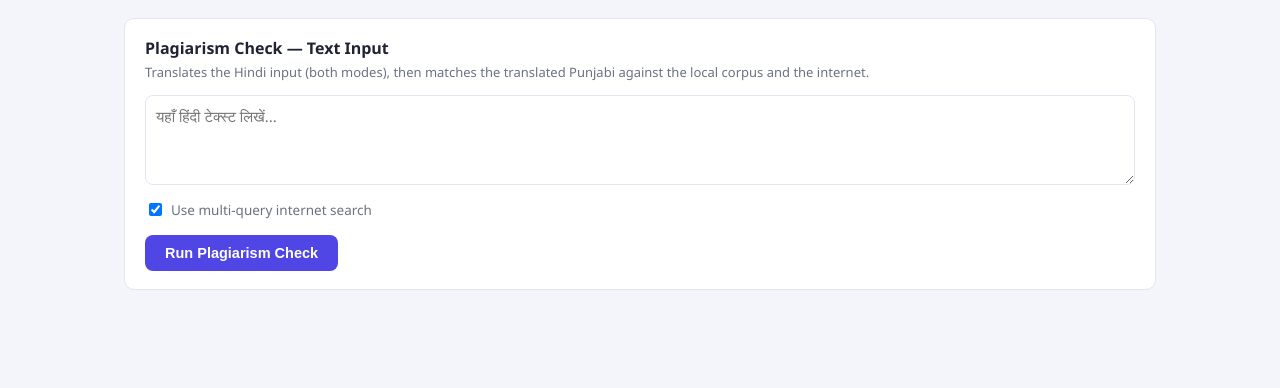
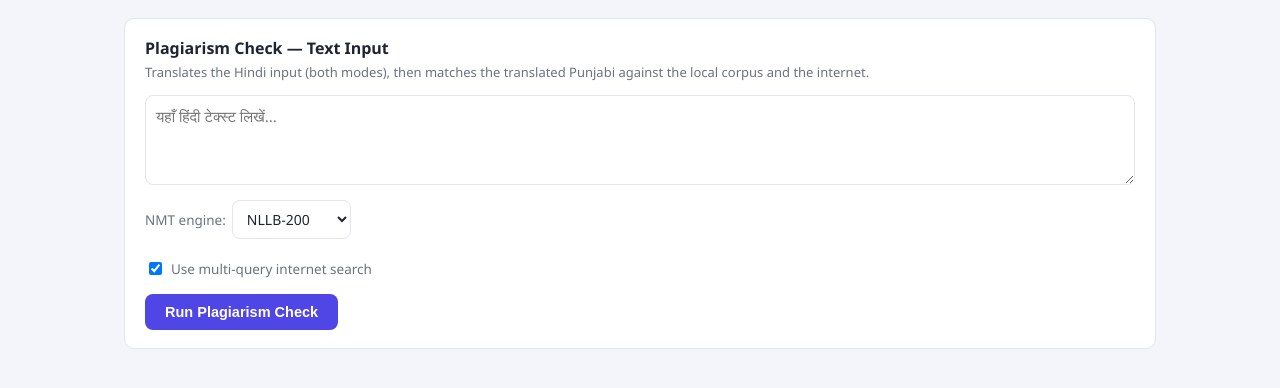
Before and after one commit to sachinmajithia/thesis, a Flask app: page / in a window 1280 px wide. Shown: the part 223-611 px from the top of the page. Run offline with Flask 3, Linux system fonts and the light colour scheme.

Commit message:
Add option to choose NLLB-200 or IndicTrans2 as the NMT engine
Adds AI4Bharat's IndicTrans2 (indic-indic) as a second NMT engine
alongside NLLB-200, selectable per request instead of hardcoded.

- New constants NMT_MODEL_CHOICES/DEFAULT_NMT_MODEL/INDICTRANS2_MODEL_NAME
  and a _resolve_nmt_model() helper that normalizes/validates a caller's
  choice, defaulting to NLLB-200 for anything unset or unrecognized.
- load_indictrans2_model() loads IndicTrans2 lazily on first actual use
  and caches it - it's a larger model than NLLB-200-distilled-600M, so
  loading both eagerly at startup would only add to the OOM risk already
  flagged for NLLB alone. Degrades gracefully (falls back cleanly, logs a
  clear message) if the optional 'IndicTransToolkit' package isn't
  installed, same pattern as the existing PyPDF2/python-docx handling.
- indictrans2_translate() mirrors nmt_translate()'s beam search +
  repetition-control generation settings (same degenerate-repeat risk
  applies to any seq2seq model).
- run_nmt() dispatches to the selected engine; translate_hindi_to_punjabi(),
  translate_both_modes() and run_plagiarism_pipeline() all take a
  model_choice/nmt_model parameter (default 'nllb', so existing callers
  like evaluate_samanantar.py are unaffected) and thread it through.
- /api/plagiarism-check/text, /api/upload/plagiarism-check and
  /api/translate/compare accept an nmt_model field/form value.
  /health reports load status for both engines.
- UI: added an "NMT engine" dropdown (NLLB-200 / IndicTrans2) to the
  Plagiarism Check and Upload Document tabs, and the NMT Mode / Translation
  Used cards now show which engine produced the output.
- requirements.txt: added IndicTransToolkit (optional, only needed to use
  IndicTrans2).

Co-Authored-By: Claude Sonnet 5 <noreply@anthropic.com>
Claude-Session: https://claude.ai/code/session_014Y6KrCk7384oTf22m9FYp7

```diff
--- a/app.py
+++ b/app.py
@@ -70,6 +70,19 @@ os.makedirs(app.config['CORPUS_FOLDER'], exist_ok=True)
 # If present at startup, it is used instead of the generic pretrained model.
 FINETUNED_INDICBERT_PATH = os.path.join('models', 'indicbert-finetuned-hi-pa')
 PRETRAINED_SEMANTIC_MODEL = 'l3cube-pune/indic-sentence-similarity-sbert'
+
+# NMT engine choices available for Hindi->Punjabi translation. NLLB-200 is
+# loaded eagerly at startup (see load_models()); IndicTrans2 is much larger
+# and is loaded lazily on first actual use instead, so choosing it costs
+# nothing for callers who never ask for it.
+NMT_MODEL_CHOICES = ('nllb', 'indictrans2')
+DEFAULT_NMT_MODEL = 'nllb'
+INDICTRANS2_MODEL_NAME = 'ai4bharat/indictrans2-indic-indic-1B'
+
+def _resolve_nmt_model(value) -> str:
+    """Normalize a caller-supplied NMT engine choice, falling back to the default for anything unrecognized."""
+    value = (value or '').strip().lower()
+    return value if value in NMT_MODEL_CHOICES else DEFAULT_NMT_MODEL
 
 # Only surface a corpus/internet result as a plagiarism match once its
 # similarity reaches this threshold - keeps the UI focused on strong,
@@ -864,7 +877,112 @@ def nmt_translate(hindi_sentence, tokenizer, model, device):
     except Exception as e:
         return f"NMT Error: {str(e)}", -1.0
 
-def translate_hindi_to_punjabi(hindi_sentence):
+def load_indictrans2_model():
+    """
+    Lazily load AI4Bharat's IndicTrans2 (indic-indic) model on first actual
+    use, and cache it afterward. It is a larger model than
+    NLLB-200-distilled-600M, so loading it eagerly at startup alongside
+    NLLB would only add to the OOM risk already flagged for NLLB alone;
+    since it is purely an alternate NMT engine a caller opts into, there is
+    no reason to pay that memory cost unless someone actually selects it.
+
+    Requires the 'IndicTransToolkit' package (for text pre/post-processing)
+    in addition to transformers - returns None with a clear log message if
+    that's not installed, rather than raising, so the app keeps running
+    with NLLB (and Dictionary/EBMT) available.
+    """
+    if 'indictrans2' in model_cache:
+        return model_cache['indictrans2']
+
+    print("\n📖 Loading IndicTrans2 (indic-indic) Translation Model...")
+    print(f"   Model: {INDICTRANS2_MODEL_NAME}")
+
+    try:
+        from IndicTransToolkit.processor import IndicProcessor
+    except ImportError:
+        print("⚠️ IndicTransToolkit not installed - install with: pip install IndicTransToolkit")
+        model_cache['indictrans2'] = None
+        return None
+
+    try:
+        device = "cuda" if torch.cuda.is_available() else "cpu"
+        print(f"   Using device: {device}")
+
+        tokenizer = AutoTokenizer.from_pretrained(INDICTRANS2_MODEL_NAME, trust_remote_code=True)
+        try:
+            model = AutoModelForSeq2SeqLM.from_pretrained(
+                INDICTRANS2_MODEL_NAME, trust_remote_code=True, low_cpu_mem_usage=True
+            )
+        except ImportError:
+            model = AutoModelForSeq2SeqLM.from_pretrained(INDICTRANS2_MODEL_NAME, trust_remote_code=True)
+        model = model.to(device)
+
+        entry = {
+            'tokenizer': tokenizer,
+            'model': model,
+            'device': device,
+            'processor': IndicProcessor(inference=True),
+        }
+        model_cache['indictrans2'] = entry
+        print("✅ IndicTrans2 model loaded successfully!")
+        return entry
+
+    except Exception as e:
+        print(f"⚠️ IndicTrans2 model loading failed: {e}")
+        model_cache['indictrans2'] = None
+        return None
+
+def indictrans2_translate(hindi_sentence):
+    """Neural Machine Translation using AI4Bharat's IndicTrans2 (indic-indic)."""
+    entry = load_indictrans2_model()
+    if not entry:
+        return "IndicTrans2 model not available", -1.0
+
+    try:
+        tokenizer = entry['tokenizer']
+        model = entry['model']
+        device = entry['device']
+        ip = entry['processor']
+
+        src_lang, tgt_lang = "hin_Deva", "pan_Guru"
+        batch = ip.preprocess_batch([hindi_sentence], src_lang=src_lang, tgt_lang=tgt_lang)
+        inputs = tokenizer(batch, truncation=True, padding="longest", return_tensors="pt")
+        inputs = {k: v.to(device) for k, v in inputs.items()}
+
+        input_len = inputs['input_ids'].shape[1]
+        max_new_tokens = min(200, max(20, input_len * 4))
+
+        with torch.no_grad():
+            generated_tokens = model.generate(
+                **inputs,
+                num_beams=4,
+                no_repeat_ngram_size=3,
+                repetition_penalty=1.3,
+                max_new_tokens=max_new_tokens,
+                early_stopping=True
+            )
+
+        decoded = tokenizer.batch_decode(generated_tokens, skip_special_tokens=True)
+        translations = ip.postprocess_batch(decoded, lang=tgt_lang)
+        return translations[0], 0.95
+
+    except Exception as e:
+        return f"IndicTrans2 Error: {str(e)}", -1.0
+
+def run_nmt(hindi_sentence: str, model_choice: str = DEFAULT_NMT_MODEL):
+    """
+    Dispatch Hindi->Punjabi neural translation to the selected NMT engine.
+
+    model_choice: 'nllb' (default, loaded eagerly at startup - see
+        load_models()) or 'indictrans2' (loaded lazily on first use here).
+    """
+    if model_choice == 'indictrans2':
+        return indictrans2_translate(hindi_sentence)
+    return nmt_translate(
+        hindi_sentence, model_cache.get('tokenizer'), model_cache.get('model'), model_cache.get('device')
+    )
+
+def translate_hindi_to_punjabi(hindi_sentence, model_choice: str = DEFAULT_NMT_MODEL):
     """Main translation function with cascade approach: Dictionary -> EBMT -> NMT"""
     print(f"\n🔄 Translating Hindi to Punjabi: '{hindi_sentence}'")
 
@@ -895,21 +1013,16 @@ def translate_hindi_to_punjabi(hindi_sentence):
         return ebmt_result, "EBMT"
 
     # 3. NMT as final fallback
-    print(f"⚠️ EBMT failed. Trying NMT...")
-    if not model_cache.get('loaded'):
+    print(f"⚠️ EBMT failed. Trying NMT ({model_choice})...")
+    if model_choice != 'indictrans2' and not model_cache.get('loaded'):
         return "Models not loaded", "None"
 
-    nmt_result, nmt_score = nmt_translate(
-        hindi_sentence,
-        model_cache['tokenizer'],
-        model_cache['model'],
-        model_cache['device']
-    )
+    nmt_result, nmt_score = run_nmt(hindi_sentence, model_choice=model_choice)
 
     print(f"✓ NMT translation: {nmt_result}")
     return nmt_result, "NMT"
 
-def translate_both_modes(hindi_sentence: str) -> Dict:
+def translate_both_modes(hindi_sentence: str, model_choice: str = DEFAULT_NMT_MODEL) -> Dict:
     """
     Run BOTH translation modes (EBMT and NMT) independently and return both
     outputs side-by-side, together with agreement metrics (BLEU and semantic
@@ -917,12 +1030,15 @@ def translate_both_modes(hindi_sentence: str) -> Dict:
     evaluation of example-based vs. neural machine translation, and for the
     "final output" of the system so a caller can see both modes rather than
     only the single cascade-selected translation.
+
+    model_choice selects the NMT engine used for the 'nmt' mode: 'nllb'
+    (default) or 'indictrans2'.
     """
     result = {
         'input': hindi_sentence,
         'dictionary': {'covered_fully': False, 'translation': None, 'untranslated_words': None},
         'ebmt': {'translation': None, 'similarity': None},
-        'nmt': {'translation': None, 'confidence': None},
+        'nmt': {'translation': None, 'confidence': None, 'engine': model_choice},
         'agreement': {},
         'recommended': None,
     }
@@ -948,11 +1064,9 @@ def translate_both_modes(hindi_sentence: str) -> Dict:
     result['ebmt']['translation'] = ebmt_text
     result['ebmt']['similarity'] = round(float(ebmt_score), 4) if ebmt_score is not None else None
 
-    # Mode 2: NMT
-    if model_cache.get('loaded'):
-        nmt_text, nmt_conf = nmt_translate(
-            hindi_sentence, model_cache['tokenizer'], model_cache['model'], model_cache['device']
-        )
+    # Mode 2: NMT (selected engine)
+    if model_choice == 'indictrans2' or model_cache.get('loaded'):
+        nmt_text, nmt_conf = run_nmt(hindi_sentence, model_choice=model_choice)
     else:
         nmt_text, nmt_conf = "Models not loaded", -1.0
     result['nmt']['translation'] = nmt_text
@@ -992,7 +1106,7 @@ def translate_both_modes(hindi_sentence: str) -> Dict:
     elif ebmt_valid and ebmt_score is not None and ebmt_score > 0.3:
         result['recommended'] = {'translation': ebmt_text, 'method': 'EBMT'}
     else:
-        result['recommended'] = {'translation': nmt_text, 'method': 'NMT'}
+        result['recommended'] = {'translation': nmt_text, 'method': 'NMT', 'engine': model_choice}
 
     return result
 
@@ -1854,6 +1968,7 @@ def upload_document_plagiarism():
             return jsonify({'success': False, 'error': f'File type not allowed. Allowed: {", ".join(app.config["ALLOWED_EXTENSIONS"])}'}), 400
 
         use_sentence_search = request.form.get('use_sentence_search', 'true').lower() != 'false'
+        nmt_model = _resolve_nmt_model(request.form.get('nmt_model'))
 
         # Save uploaded file
         filename = safe_upload_filename(file.filename)
@@ -1873,7 +1988,7 @@ def upload_document_plagiarism():
 
         print(f"✅ Document extracted: {len(content)} characters")
 
-        response_data = run_plagiarism_pipeline(content, use_sentence_search)
+        response_data = run_plagiarism_pipeline(content, use_sentence_search, nmt_model=nmt_model)
         response_data['filename'] = filename
         response_data['character_count'] = len(content)
         response_data['word_count'] = len(content.split())
@@ -1945,11 +2060,18 @@ def upload_document_corpus():
         traceback.print_exc()
         return jsonify({'success': False, 'error': str(e)}), 500
 
-def run_plagiarism_pipeline(hindi_text: str, use_sentence_search: bool = True) -> Dict:
+def run_plagiarism_pipeline(
+    hindi_text: str,
+    use_sentence_search: bool = True,
+    nmt_model: str = DEFAULT_NMT_MODEL
+) -> Dict:
     """
     Core plagiarism-check pipeline shared by the text-input and
     document-upload endpoints: translate (both EBMT and NMT modes) → corpus
     matching → sentence-based internet search → summary + DB logging.
+
+    nmt_model selects the NMT engine ('nllb' or 'indictrans2') used for the
+    NMT translation mode.
     """
     print("\n" + "=" * 80)
     print("PLAGIARISM CHECK STARTED")
@@ -1958,10 +2080,10 @@ def run_plagiarism_pipeline(hindi_text: str, use_sentence_search: bool = True) -
     start_time = datetime.now()
 
     # =========== STEP 1: TRANSLATE (BOTH MODES) ===========
-    print("\n[STEP 1] HINDI TO PUNJABI TRANSLATION (DICTIONARY + EBMT + NMT)")
+    print(f"\n[STEP 1] HINDI TO PUNJABI TRANSLATION (DICTIONARY + EBMT + NMT/{nmt_model})")
     print("-" * 80)
 
-    both_modes = translate_both_modes(hindi_text)
+    both_modes = translate_both_modes(hindi_text, model_choice=nmt_model)
     translated_punjabi = both_modes['recommended']['translation']
     translation_method = both_modes['recommended']['method']
 
@@ -2098,11 +2220,12 @@ def plagiarism_check_text():
         data = request.get_json()
         hindi_text = data.get('hindi_text', '').strip()
         use_sentence_search = data.get('use_sentence_search', True)
+        nmt_model = _resolve_nmt_model(data.get('nmt_model'))
 
         if not hindi_text:
             return jsonify({'error': 'No Hindi text provided'}), 400
 
-        return jsonify(run_plagiarism_pipeline(hindi_text, use_sentence_search))
+        return jsonify(run_plagiarism_pipeline(hindi_text, use_sentence_search, nmt_model=nmt_model))
 
     except Exception as e:
         print(f"❌ Error: {e}")
@@ -2120,11 +2243,12 @@ def translate_compare():
     try:
         data = request.get_json()
         hindi_text = data.get('hindi_text', '').strip()
+        nmt_model = _resolve_nmt_model(data.get('nmt_model'))
 
         if not hindi_text:
             return jsonify({'error': 'No Hindi text provided'}), 400
 
-        result = translate_both_modes(hindi_text)
+        result = translate_both_modes(hindi_text, model_choice=nmt_model)
         return jsonify({'success': True, **result})
 
     except Exception as e:
@@ -2340,6 +2464,13 @@ def health():
         'dictionary_size': len(translation_dict),
         'ebmt_corpus_size': len(parallel_corpus),
         'corpus_size': corpus_cache['corpus_size'],
+        'nmt_models': {
+            'nllb': model_cache.get('model') is not None,
+            # IndicTrans2 loads lazily on first use, so 'indictrans2' not
+            # yet being a key in model_cache means "not attempted yet"
+            # (still selectable) rather than "unavailable".
+            'indictrans2': model_cache.get('indictrans2') is not None if 'indictrans2' in model_cache else None,
+        },
         'timestamp': datetime.now().isoformat()
     })
 
--- a/requirements.txt
+++ b/requirements.txt
@@ -15,3 +15,6 @@ werkzeug
 PyPDF2
 python-docx
 datasets
+# Only needed for the optional IndicTrans2 NMT engine (app.py loads it lazily
+# on first use and degrades gracefully to NLLB-200 if this isn't installed).
+IndicTransToolkit
--- a/templates/integrated_index.html
+++ b/templates/integrated_index.html
@@ -70,9 +70,9 @@
     width: 100%; min-height: 90px; font-size: 15px; padding: 10px; border-radius: 8px;
     border: 1px solid var(--border); font-family: inherit; resize: vertical;
   }
-  input[type=text], input[type=file] {
+  input[type=text], input[type=file], select {
     font-size: 14px; padding: 8px 10px; border-radius: 8px; border: 1px solid var(--border);
-    font-family: inherit;
+    font-family: inherit; background: #fff; color: var(--text);
   }
   label.check { font-size: 13.5px; color: var(--muted); display: inline-flex; align-items: center; gap: 6px; margin: 10px 0; }
 
@@ -169,6 +169,12 @@
       <h2>Plagiarism Check — Text Input</h2>
       <p class="hint">Translates the Hindi input (both modes), then matches the translated Punjabi against the local corpus and the internet.</p>
       <textarea id="checkInput" placeholder="यहाँ हिंदी टेक्स्ट लिखें..."></textarea><br>
+      <label class="check">NMT engine:
+        <select id="checkNmtModel">
+          <option value="nllb" selected>NLLB-200</option>
+          <option value="indictrans2">IndicTrans2</option>
+        </select>
+      </label><br>
       <label class="check"><input type="checkbox" id="checkSentenceSearch" checked> Use multi-query internet search</label><br>
       <button class="primary" id="btnCheck" onclick="runPlagiarismCheck()">Run Plagiarism Check</button>
       <div class="loading" id="checkLoading" style="display:none;">Running translation + corpus + internet search…</div>
@@ -183,6 +189,12 @@
       <p class="hint">Upload a .txt, .pdf, .docx or .doc file. The extracted text runs through the full translation + corpus + internet pipeline.</p>
       <div class="drop-zone" id="dropZonePlag">Drag &amp; drop a file here, or click to choose one<br><input type="file" id="fileInputPlag" accept=".txt,.pdf,.docx,.doc" style="display:none;"></div>
       <div id="filenameChipPlag"></div>
+      <label class="check">NMT engine:
+        <select id="uploadNmtModel">
+          <option value="nllb" selected>NLLB-200</option>
+          <option value="indictrans2">IndicTrans2</option>
+        </select>
+      </label><br>
       <label class="check"><input type="checkbox" id="uploadSentenceSearch" checked> Use multi-query internet search</label><br>
       <button class="primary" id="btnUploadCheck" onclick="runUploadPlagiarism()">Upload &amp; Check</button>
       <div class="loading" id="uploadCheckLoading" style="display:none;">Extracting text and running full check…</div>
@@ -371,7 +383,7 @@ function renderModesHtml(modes) {
         ${simBar(ebmt.similarity, {label: 'Corpus similarity', polarity: 'quality'})}
       </div>
       <div class="card">
-        <h2>NMT Mode</h2>
+        <h2>NMT Mode ${badge(nmt.engine === 'indictrans2' ? 'IndicTrans2' : 'NLLB-200', 'gray')}</h2>
         <p style="font-size:14.5px;">${escapeHtml(nmt.translation)}</p>
         ${nmt.confidence !== null && nmt.confidence >= 0 ? simBar(nmt.confidence, {label: 'Confidence', polarity: 'quality'}) : '<p class="empty-state">Not available (model not loaded)</p>'}
       </div>
@@ -452,7 +464,7 @@ function renderPlagiarismResult(data) {
       <p style="font-size:14.5px;">${escapeHtml(data.original_hindi)}</p>
     </div>
     <div class="card">
-      <h2>Translation Used (${escapeHtml(data.translation_method)}) ${methodBadge(data.translation_method)}</h2>
+      <h2>Translation Used (${escapeHtml(data.translation_method)}) ${methodBadge(data.translation_method)}${data.translation_method === 'NMT' && data.translation_modes && data.translation_modes.recommended ? ' ' + badge(data.translation_modes.recommended.engine === 'indictrans2' ? 'IndicTrans2' : 'NLLB-200', 'gray') : ''}</h2>
       <p style="font-size:14.5px;">${escapeHtml(data.translated_punjabi)}</p>
     </div>`;
 
@@ -484,6 +496,7 @@ function renderPlagiarismResult(data) {
 async function runPlagiarismCheck() {
   const hindiText = document.getElementById('checkInput').value.trim();
   const useSentenceSearch = document.getElementById('checkSentenceSearch').checked;
+  const nmtModel = document.getElementById('checkNmtModel').value;
   const out = document.getElementById('checkResult');
   const loading = document.getElementById('checkLoading');
   if (!hindiText) { out.innerHTML = `<div class="status-msg err">Please enter some Hindi text.</div>`; return; }
@@ -491,7 +504,7 @@ async function runPlagiarismCheck() {
   loading.style.display = 'block';
   out.innerHTML = '';
   try {
-    const data = await postJSON('/api/plagiarism-check/text', {hindi_text: hindiText, use_sentence_search: useSentenceSearch});
+    const data = await postJSON('/api/plagiarism-check/text', {hindi_text: hindiText, use_sentence_search: useSentenceSearch, nmt_model: nmtModel});
     out.innerHTML = renderPlagiarismResult(data);
   } catch (e) {
     out.innerHTML = `<div class="status-msg err">${escapeHtml(e.message)}</div>`;
@@ -534,9 +547,11 @@ async function runUploadPlagiarism() {
   const loading = document.getElementById('uploadCheckLoading');
   if (!input.files.length) { out.innerHTML = `<div class="status-msg err">Please choose a file first.</div>`; return; }
   const useSentenceSearch = document.getElementById('uploadSentenceSearch').checked;
+  const nmtModel = document.getElementById('uploadNmtModel').value;
   const fd = new FormData();
   fd.append('file', input.files[0]);
   fd.append('use_sentence_search', useSentenceSearch ? 'true' : 'false');
+  fd.append('nmt_model', nmtModel);
 
   document.getElementById('btnUploadCheck').disabled = true;
   loading.style.display = 'block';
```
